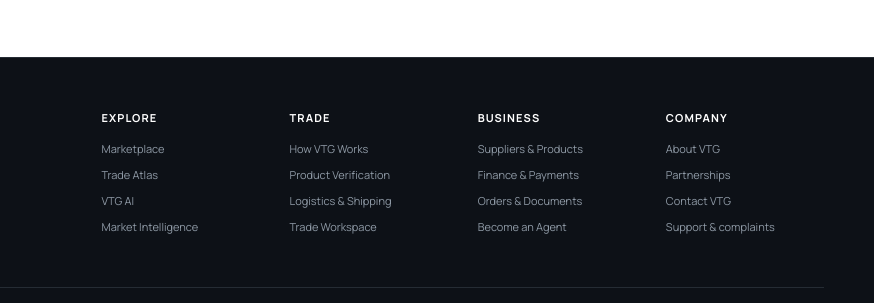
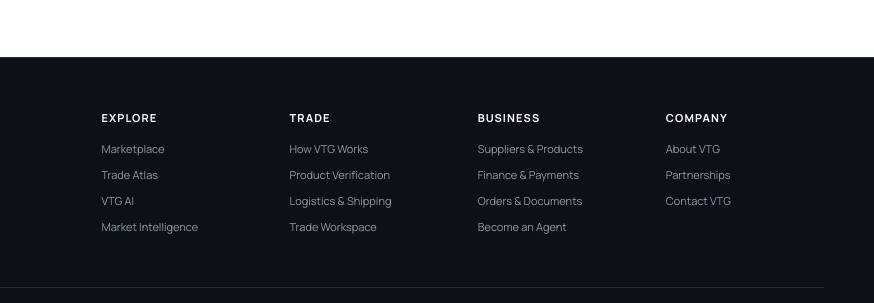
Before and after one commit to Temi911/vtg-backend, a plain HTML site: page contact.html in a window 1280 px wide. Shown: the part 1359-1662 px from the top of the page, 406-1280 px from the left. Drawn offline with nearby package versions, Linux system fonts and the light colour scheme.

Commit message:
Remove redundant Support & complaints footer link from Contact page

```diff
--- a/contact.html
+++ b/contact.html
@@ -59,7 +59,7 @@ main{width:min(1180px,calc(100% - 40px));margin:auto}.section{padding:82px 0}.se
 <div><h4>Explore</h4><a href="/#market">Marketplace</a><a href="/#vtgAtlasPreview">Trade Atlas</a><a href="/#aiLaunch">VTG AI</a><a href="/#vtgIntelLaunch">Market Intelligence</a></div>
 <div><h4>Trade</h4><a href="/#how">How VTG Works</a><a href="/product-verification.html">Product Verification</a><a href="/partnerships.html#logistics">Logistics & Shipping</a><a href="/trade-os.html">Trade Workspace</a></div>
 <div><h4>Business</h4><a href="/marketplace">Suppliers & Products</a><a href="/trade-os.html">Finance & Payments</a><a href="/trade-os.html">Orders & Documents</a><a href="/agent.html">Become an Agent</a></div>
-<div><h4>Company</h4><a href="/about-vintage.html">About VTG</a><a href="/partnerships.html">Partnerships</a><a href="/contact.html">Contact VTG</a><a href="/contact.html#contactForm">Support & complaints</a></div>
+<div><h4>Company</h4><a href="/about-vintage.html">About VTG</a><a href="/partnerships.html">Partnerships</a><a href="/contact.html">Contact VTG</a></div>
 </div></div><div class="footerIn footerBottom"><span>© 2026 Vintage Trade Global • Powered by Folayele Global Resources Limited</span><div><a href="/privacy.html">Privacy</a><a href="/terms.html">Terms</a><a href="/code-of-conduct.html">Code of Conduct</a></div></div></footer>
 <script>
 const routes={"Trade Support":{team:"VTG Trade Support Team",topics:["Sourcing & buying","Importing & selling","Trade workflow","Account or trade question"]},"Marketplace Support":{team:"VTG Marketplace Team",topics:["Product enquiry","Supplier profile","Buyer enquiry","Marketplace activity"]},"Logistics & Shipping":{team:"VTG Logistics Team",topics:["Shipment status","Port or route","Customs","Delivery coordination"]},"Finance & Payments":{team:"VTG Finance Team",topics:["Trade finance","Payment or settlement","Currency / FX","Finance workflow"]},"Supplier Support":{team:"VTG Supplier Relations Team",topics:["Supplier onboarding","Company profile","Verification","Trade activity"]},"Complaints & Resolution":{team:"VTG Resolution Team",topics:["Order or shipment issue","Marketplace issue","Service complaint","Formal concern"]}};
```
